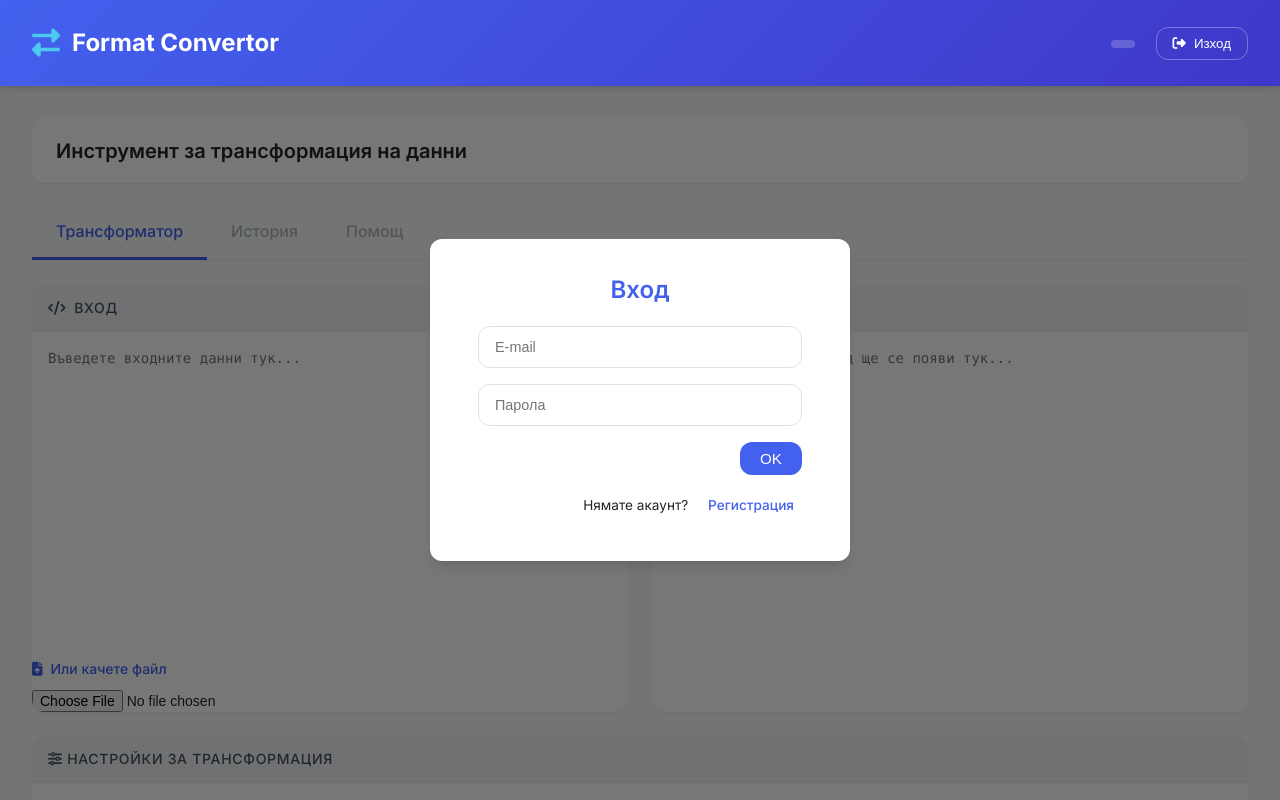
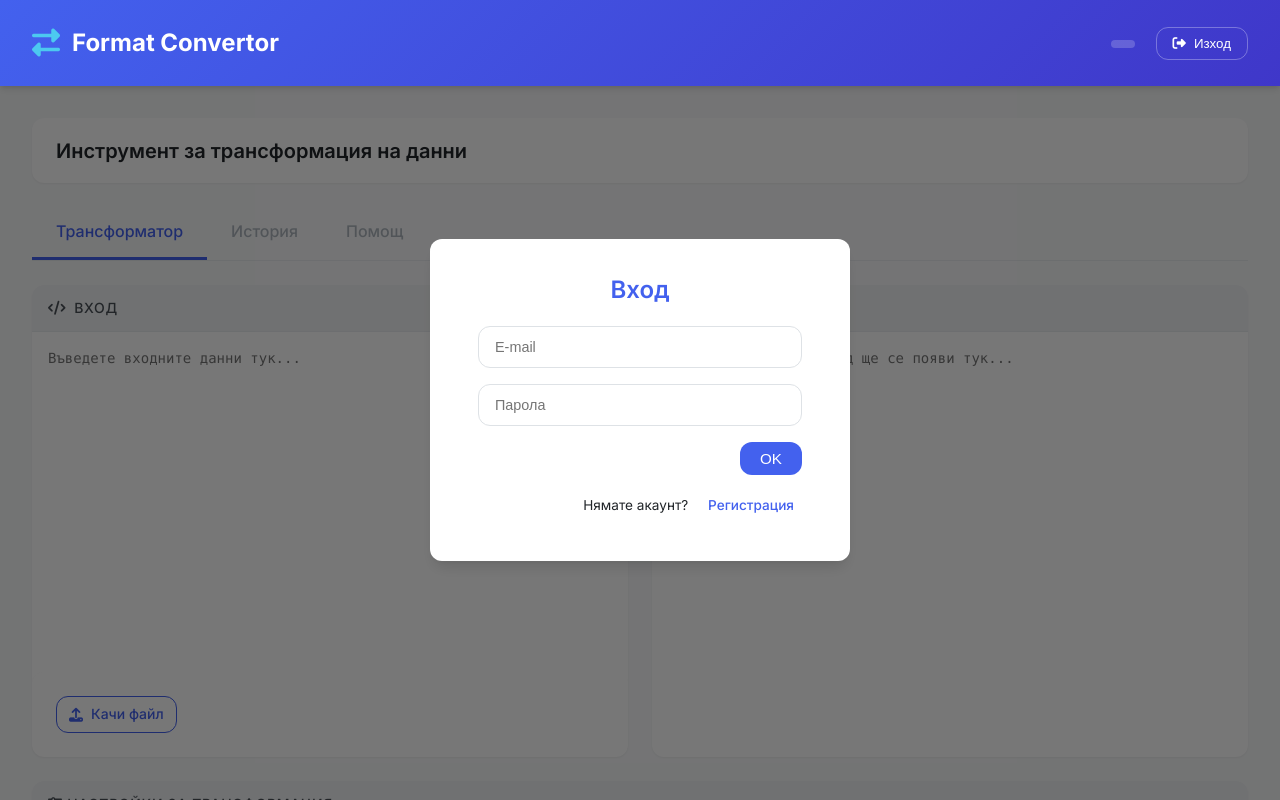
Before and after one commit to rayagrigorova/web-development-project, a PHP site: page / in a window 1280 px wide. Run offline with PHP 8.4, Linux system fonts and the light colour scheme; some libraries are stand-ins or nearby versions.

Commit message:
Fix layout for 'add file' functionality

```diff
--- a/public/index.html
+++ b/public/index.html
@@ -62,25 +62,19 @@
                   placeholder="Въведете входните данни тук..."
                 ></textarea>
 
-                <div class="file-upload">
-                  <label for="file-upload" class="file-upload-label">
-                    <i class="fas fa-file-upload"></i> Или качете файл
-                  </label>
-                  <input
-                    type="file"
-                    id="file-upload"
-                    accept=".json,.yaml,.yml,.xml,.csv,.txt"
-                  />
-                  <div class="file-info" style="display: none; margin-top: 4px">
-                    <small id="file-name" class="file-name"></small>
-                    <button
-                      id="remove-file-btn"
-                      title="Премахни файл"
-                      class="btn btn-sm"
-                      style="margin-left: 8px"
-                    >
-                      <i class="fas fa-times-circle"></i>
-                    </button>
+                <div class="file-upload-wrapper">
+                  <div class="file-upload-actions">
+                    <label for="file-upload" class="file-upload-label">
+                      <i class="fas fa-upload"></i> Качи файл
+                    </label>
+                    <input type="file" id="file-upload" />
+
+                    <div class="file-info" style="display: none">
+                      <span id="file-name"></span>
+                      <button id="remove-file-btn">
+                        <i class="fas fa-trash-alt"></i> Изтрий
+                      </button>
+                    </div>
                   </div>
                 </div>
               </div>
--- a/public/script.js
+++ b/public/script.js
@@ -287,6 +287,9 @@ fileUpload.addEventListener("change", async (e) => {
     const text = await file.text();
     inputField.value = text;
     fileInfo.style.display = "flex";
+    document.getElementById(
+      "file-name"
+    ).textContent = `Качен файл: ${file.name}`;
     showToast(`Файлът „${file.name}“ беше зареден успешно.`);
   } catch (err) {
     showToast("Грешка при зареждане на файла.", "error");
@@ -297,4 +300,5 @@ removeFileBtn.addEventListener("click", () => {
   fileUpload.value = "";
   inputField.value = "";
   fileInfo.style.display = "none";
+  document.getElementById("file-name").textContent = "";
 });
--- a/public/style.css
+++ b/public/style.css
@@ -744,6 +744,18 @@ textarea.code-editor:focus {
   margin-top: 1.5rem;
 }
 
+.file-upload-wrapper {
+  margin-top: 2rem;
+  padding: 1.5rem;
+  background-color: #fff;
+  border-radius: var(--border-radius);
+  box-shadow: var(--shadow-sm);
+  display: flex;
+  flex-direction: column;
+  align-items: flex-start;
+  gap: 1rem; /* по-голямо разстояние между елементите */
+}
+
 .file-upload {
   margin-top: 1rem;
   text-align: left;
@@ -758,14 +770,53 @@ textarea.code-editor:focus {
   color: var(--primary);
   cursor: pointer;
   transition: var(--transition);
+  padding: 0.4rem 0.75rem;
+  border: 1px solid var(--primary);
+  border-radius: var(--border-radius);
 }
 
 .file-upload-label:hover {
   text-decoration: underline;
 }
 
-.file-upload input[type="file"] {
-  display: block;
-  margin-top: 0.5rem;
-  font-size: 0.875rem;
+input[type="file"] {
+  display: none;
 }
+
+.file-info {
+  display: flex;
+  align-items: center;
+  gap: 1rem;
+  margin-top: 0.75rem;
+}
+
+#remove-file-btn {
+  background-color: var(--danger);
+  color: white;
+  border: none;
+  padding: 0.4rem 0.75rem;
+  border-radius: var(--border-radius);
+  font-size: 0.85rem;
+  display: inline-flex;
+  align-items: center;
+  gap: 0.5rem;
+  cursor: pointer;
+  transition: var(--transition);
+}
+
+#remove-file-btn:hover {
+  background-color: #d41b63;
+}
+
+.file-upload-actions {
+  display: flex;
+  align-items: center;
+  gap: 1rem;
+}
+
+#file-name {
+  font-size: 1rem;
+  font-weight: 500;
+  color: var(--gray-700, #374151);
+  font-family: "Inter", sans-serif;
+}
```
